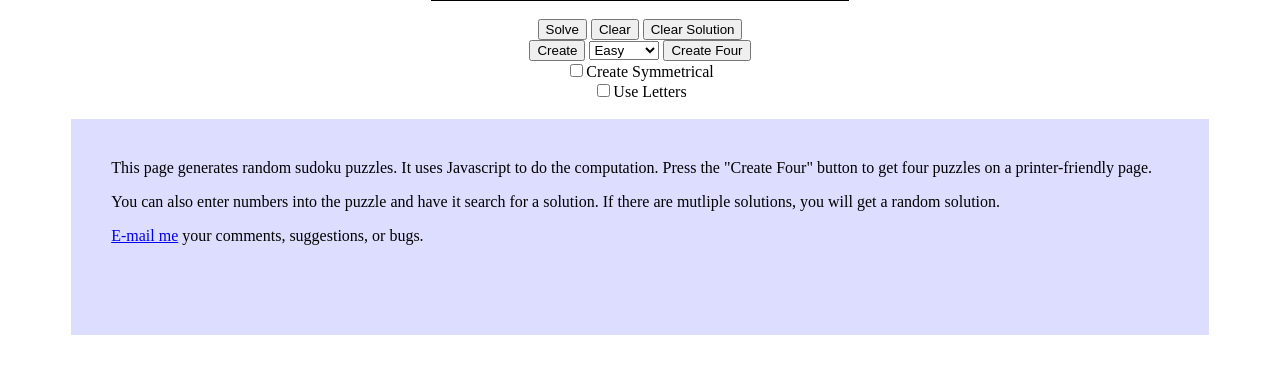
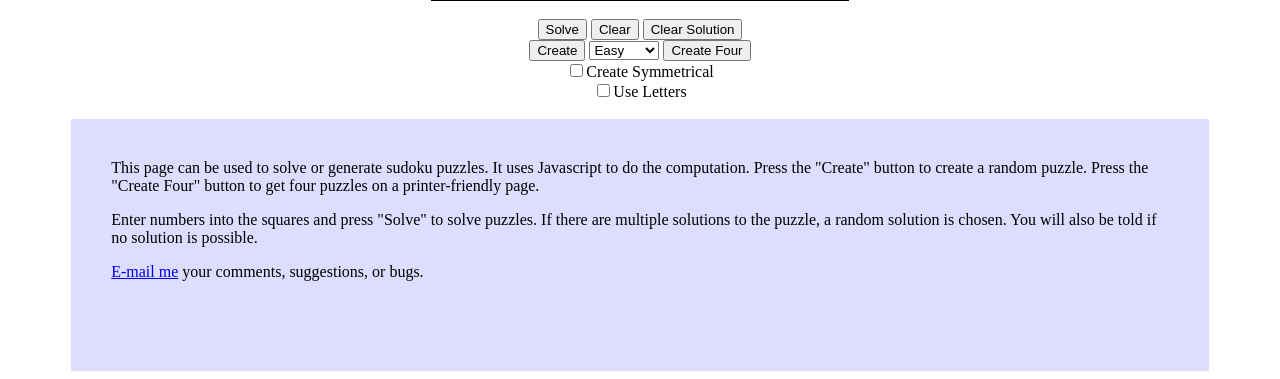
Before and after one commit to skibo/skibo.github.io, a PHP site: page /sudoku in a window 1280 px wide. Shown: the part 425-804 px from the top of the page. Before the commit the page ends 760 px from the top, so only its background shows below. Run offline with PHP 8.4, Linux system fonts and the light colour scheme.

Commit message:
Improve description on sudoku page.

```diff
--- a/sudoku/index.php
+++ b/sudoku/index.php
@@ -68,15 +68,17 @@ for ($y1=0; $y1<3; $y1++) {
 </center>
 <br>
 <div style="margin-left: 5%; margin-right: 5%; background: #ddddff; padding: 40px;">
-This page generates random sudoku puzzles.  It uses Javascript to do
-the computation.  Press the "Create Four" button to get four puzzles on a printer-friendly
-page.
-<p>
-You can also enter numbers into the puzzle and have it search for a solution.  If there
-are mutliple solutions, you will get a random solution.
-<p>
-<a href="mailto:info7533@skibo.net">E-mail me</a> your comments,
-suggestions, or bugs.<p>
+  This page can be used to solve or generate sudoku puzzles.
+  It uses Javascript to do the computation.  Press the "Create" button to
+  create a random puzzle.  Press the "Create Four" button to get four puzzles
+  on a printer-friendly page.
+  <p>
+  Enter numbers into the squares and press "Solve" to solve puzzles.  If
+  there are multiple solutions to the puzzle, a random solution is chosen.
+  You will also be told if no solution is possible.
+  <p>
+  <a href="mailto:info7533@skibo.net">E-mail me</a> your comments,
+  suggestions, or bugs.<p>
 <br>
 </div>
 <script type="text/javascript">
```
